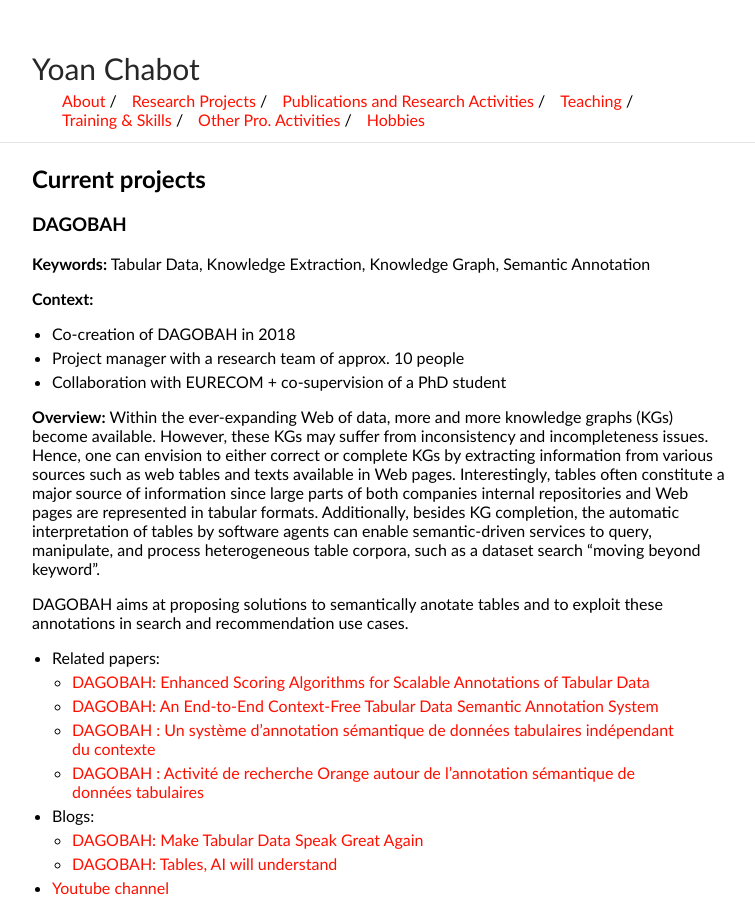
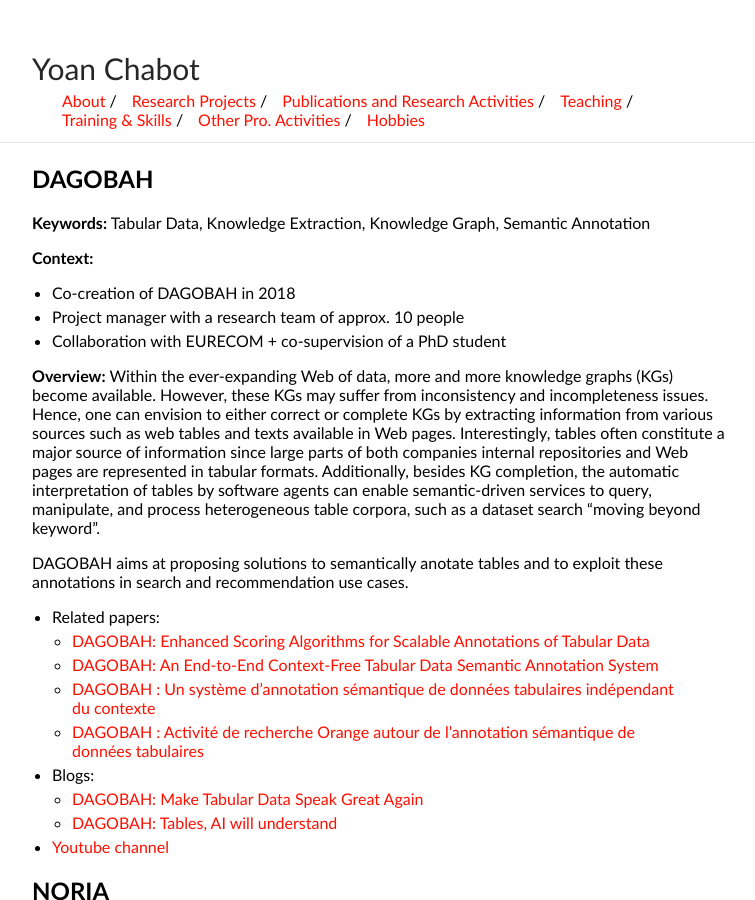
Before and after one commit to yoanchabot/yoanchabot.github.io, a Jekyll site: the page built from research.md, in a window 1280 px wide and 900 px high. Shown: the whole window, without its empty margins (258-1013 px from the left). Built offline with Jekyll 4.4.1, drawn with Linux system fonts in a browser that asks for light colours.

Commit message:
Update research.md

```diff
--- a/research.md
+++ b/research.md
@@ -3,9 +3,7 @@ layout: default
 title: Research
 ---
 
-## Current projects
-
-### DAGOBAH
+## DAGOBAH
 <b>Keywords:</b> Tabular Data, Knowledge Extraction, Knowledge Graph, Semantic Annotation
 
 <b>Context:</b>
@@ -31,7 +29,7 @@ DAGOBAH aims at proposing solutions to semantically anotate tables and to exploi
   * <a href="https://yoanchabot.github.io/publications#hello_future_2020a">DAGOBAH: Tables, AI will understand</a>
 * <a href="https://www.youtube.com/channel/UC30pJdIBeskw5fmIBqsn6ZA">Youtube channel</a>
 
-### NORIA
+## NORIA
 <b>Keywords:</b> Anomaly Detection, Cybersecurity, Knowledge Graph
 
 <b>Context:</b>
@@ -40,6 +38,7 @@ DAGOBAH aims at proposing solutions to semantically anotate tables and to exploi
 
 <b>Overview:</b> Soon
 
+---
 
 ## Past projects
 
```
